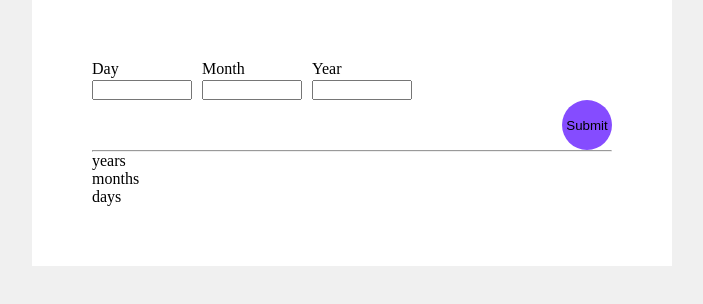
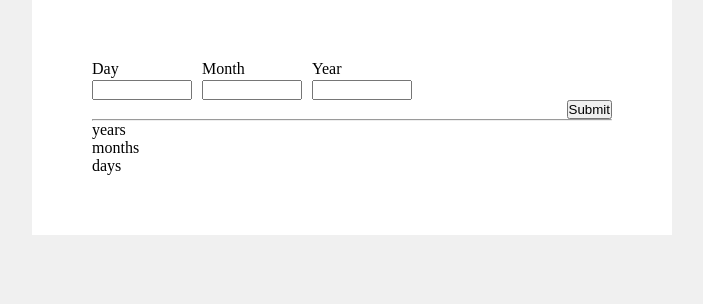
Before and after one commit to haminhduc/age-calculator-js, a plain HTML site: page age-calculator-js-main/index.html in a window 1280 px wide. Shown: the whole page, without its empty margins (288-991 px from the left). Drawn offline with Linux system fonts and the light colour scheme.

Commit message:
First commit

```diff
--- a/age-calculator-js-main/style.css
+++ b/age-calculator-js-main/style.css
@@ -32,12 +32,7 @@ body {
   gap: 0 10px;
 }
 .submit-button {
-  width: 50px;
-  height: 50px;
-  border-radius: 50%;
   align-self: flex-end;
-  background-color: hsl(259, 100%, 65%);
-  border: none;
 }
 .result {
   width: 100%;
```
